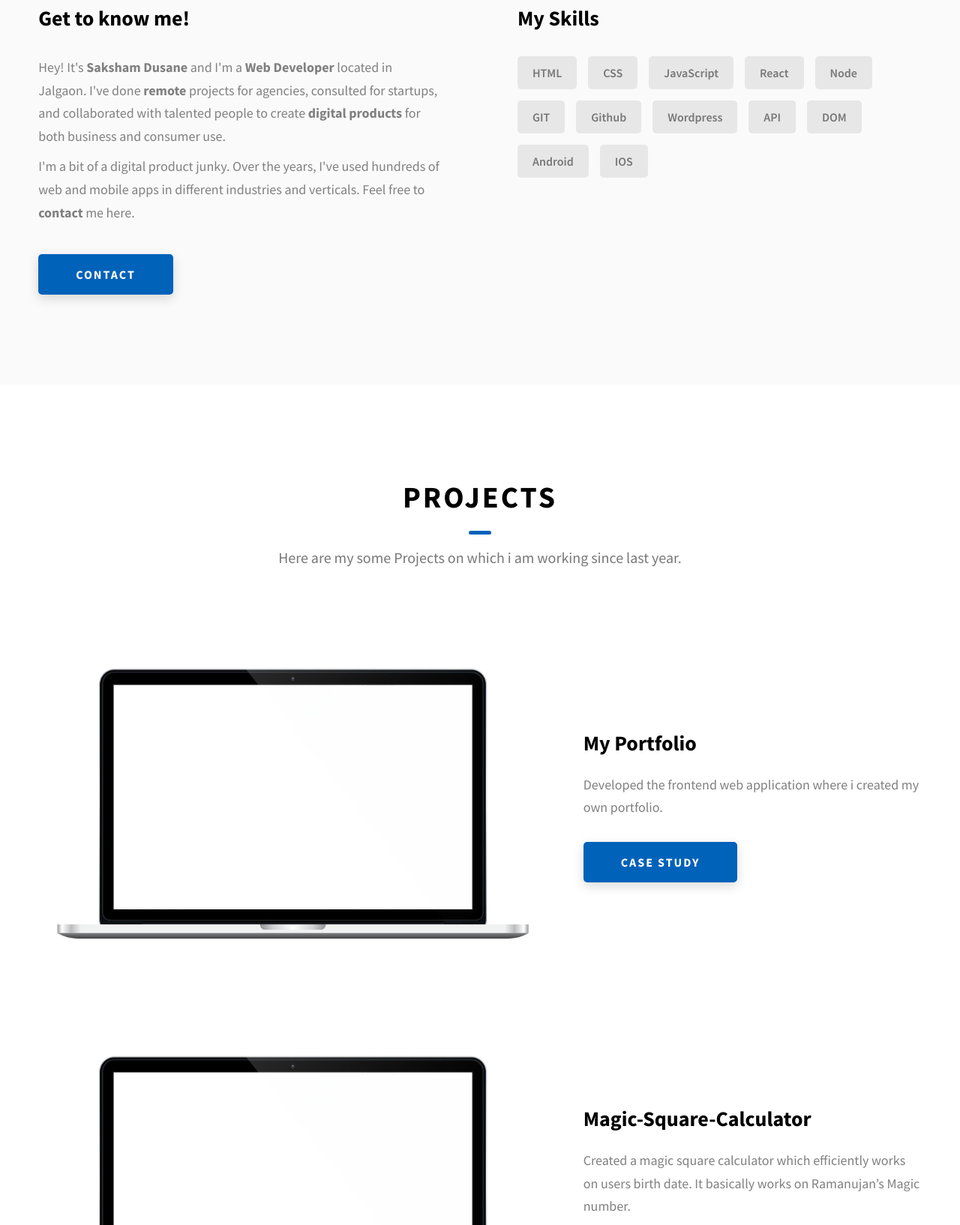
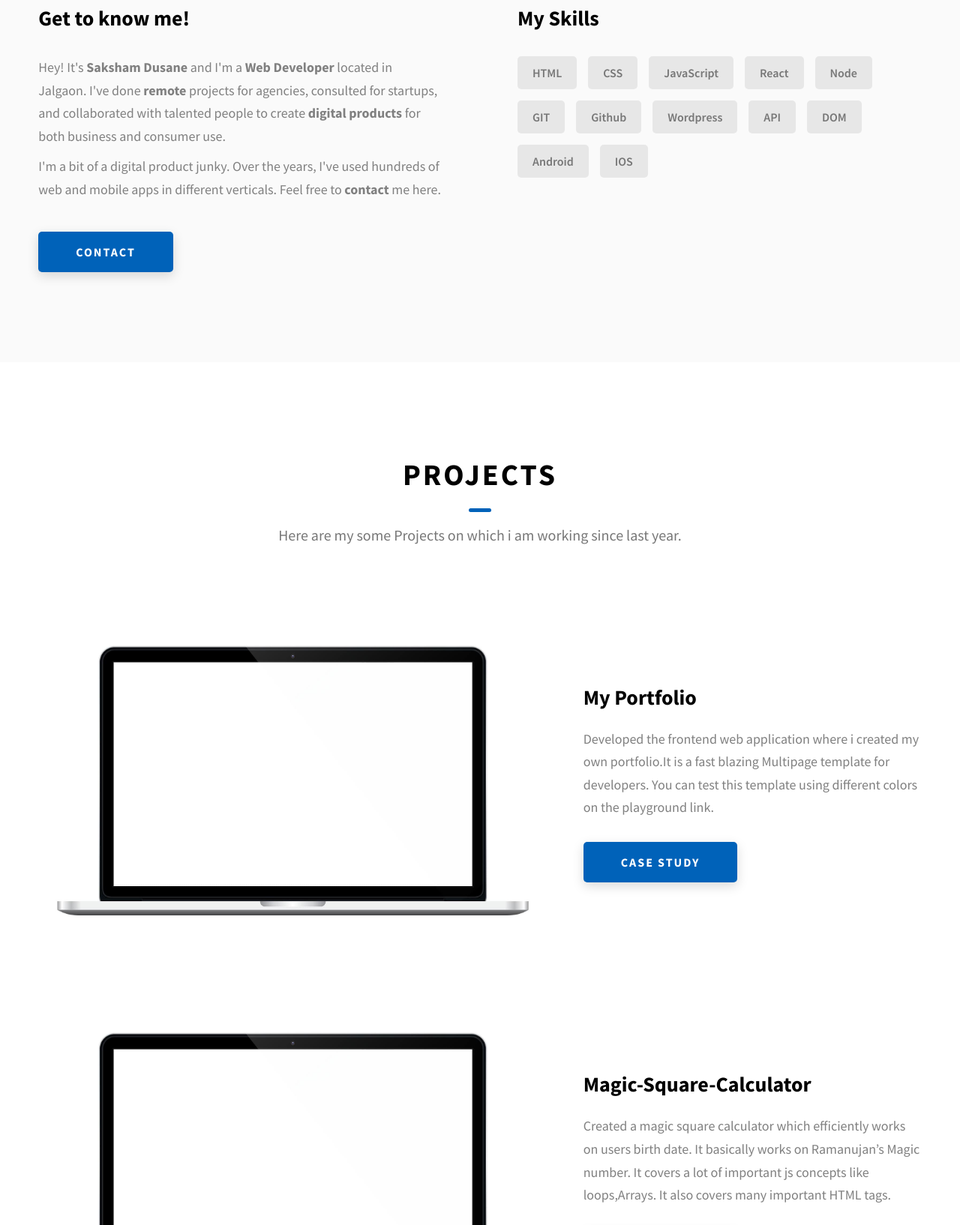
Before and after one commit to dusanesaksham14/MyPortfolio, a website: page index.html in a window 1280 px wide. Shown: the part 1166-2800 px from the top of the page at 75% size. Drawn offline with Linux system fonts and the light colour scheme.

Commit message:
Update index.html

```diff
--- a/index.html
+++ b/index.html
@@ -89,7 +89,7 @@
           <p class="text-primary">
             I am a student of IIT (ISM) Dhanbad , pursuing bachleor
             of technology in Electrical Engineering.I am currently working
-            Software Development ans Web development.
+            on Software Development and Web development.
           </p>
         </div>
         <div class="home-hero__cta">
@@ -176,7 +176,7 @@
               </p>
               <p class="about__content-details-para">
                 I'm a bit of a digital product junky. Over the years, I've used
-                hundreds of web and mobile apps in different industries and
+                hundreds of web and mobile apps in different
                 verticals. Feel free to
                 <strong>contact</strong> me here.
               </p>
@@ -229,7 +229,9 @@
               <h3 class="projects__row-content-title">My Portfolio</h3>
               <p class="projects__row-content-desc">
                 Developed the frontend web application where i created
-                my own portfolio.
+                my own portfolio.It is a fast blazing Multipage template for developers.
+                You can test this template using different colors on the playground link.
+
               </p>
               <a
                 href="./project-1.html"
@@ -253,6 +255,8 @@
               <p class="projects__row-content-desc">
                 Created a magic square calculator which efficiently works on
                 users birth date. It basically works on Ramanujan’s Magic number.
+                It covers a lot of important js concepts like loops,Arrays.
+                It also covers many important HTML tags.
               </p>
               <a
                 href="./project-2.html"
@@ -276,6 +280,7 @@
               <p class="projects__row-content-desc">
                It is a simple online memory matching game , which contains
                various levels.Users can enjoy the game in various levels.
+                It is a memory game where user has to match the pairs.
               </p>
               <a
                 href="./project-3.html"
```
